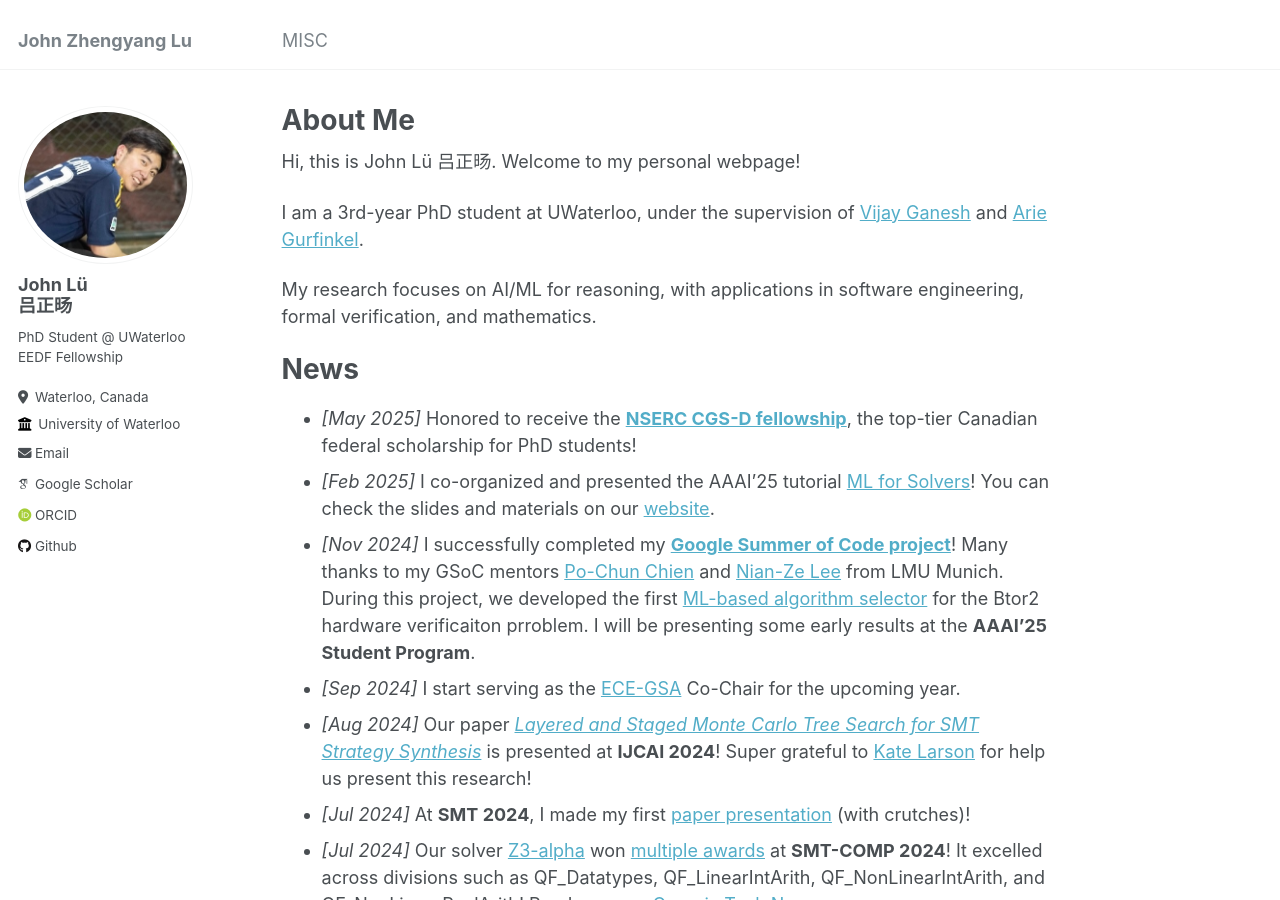
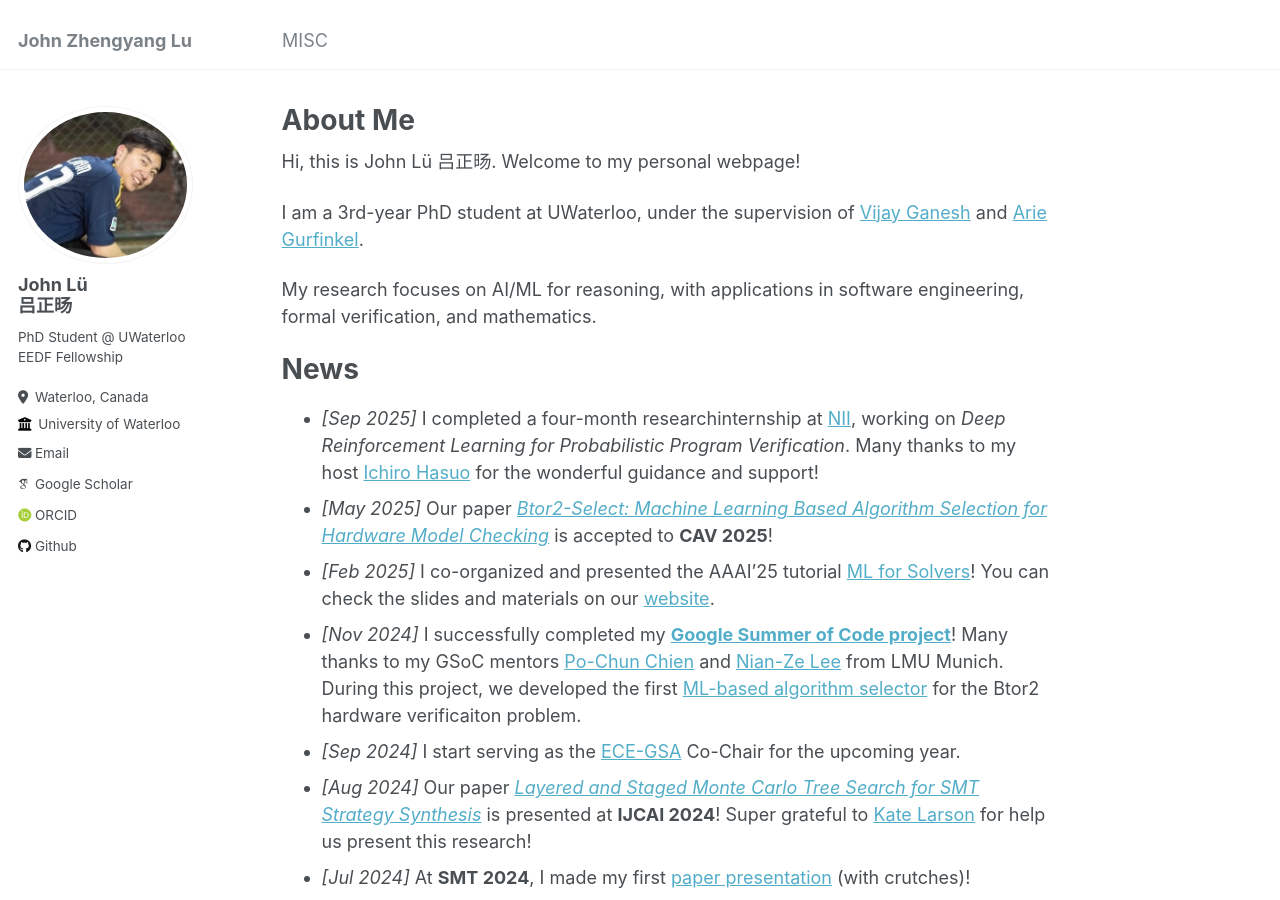
Before and after one commit to JohnLyu2/johnlyu2.github.io, a Jekyll site: the page built from _pages/about.md, in a window 1280 px wide and 900 px high. Built offline with Jekyll 4.4.1, drawn with Linux system fonts in a browser that asks for light colours; some web fonts are replaced.

Commit message:
update about CAV'25 and NII internship

```diff
--- a/_pages/about.md
+++ b/_pages/about.md
@@ -27,9 +27,10 @@ My research focuses on AI/ML for reasoning, with applications in software engine
 
 News
 ======
-- *[May 2025]*  Honored to receive the [**NSERC CGS-D fellowship**](https://www.nserc-crsng.gc.ca/Students-Etudiants/PG-CS/cgrsd-besrd_eng.asp), the top-tier Canadian federal scholarship for PhD students!
+- *[Sep 2025]*  I completed a four-month researchinternship at [NII](https://www.nii.ac.jp/en/), working on *Deep Reinforcement Learning for Probabilistic Program Verification*. Many thanks to my host [Ichiro Hasuo](https://group-mmm.org/~ichiro/) for the wonderful guidance and support!
+- *[May 2025]*  Our paper [*Btor2-Select: Machine Learning Based Algorithm Selection for Hardware Model Checking*](https://www.sosy-lab.org/research/btor2-select/) is accepted to **CAV 2025**!
 - *[Feb 2025]*  I co-organized and presented the AAAI’25 tutorial [ML for Solvers](https://ml-for-solvers.github.io/)! You can check the slides and materials on our [website](https://ml-for-solvers.github.io/).
-- *[Nov 2024]*  I successfully completed my [**Google Summer of Code project**](https://summerofcode.withgoogle.com/programs/2024/projects/FGmF8gS3)! Many thanks to my GSoC mentors [Po-Chun Chien](https://www.sosy-lab.org/people/chien/) and [Nian-Ze Lee](https://nianzelee.github.io/) from LMU Munich. During this project, we developed the first [ML-based algorithm selector](https://gitlab.com/sosy-lab/software/btor2-select) for the Btor2 hardware verificaiton prroblem. I will be presenting some early results at the **AAAI'25 Student Program**.
+- *[Nov 2024]*  I successfully completed my [**Google Summer of Code project**](https://summerofcode.withgoogle.com/programs/2024/projects/FGmF8gS3)! Many thanks to my GSoC mentors [Po-Chun Chien](https://www.sosy-lab.org/people/chien/) and [Nian-Ze Lee](https://nianzelee.github.io/) from LMU Munich. During this project, we developed the first [ML-based algorithm selector](https://gitlab.com/sosy-lab/software/btor2-select) for the Btor2 hardware verificaiton problem.
 - *[Sep 2024]*  I start serving as the [ECE-GSA](https://uwaterloo.ca/electrical-computer-engineering-graduate-student-association/) Co-Chair for the upcoming year.
 - *[Aug 2024]*  Our paper *[Layered and Staged Monte Carlo Tree Search for SMT Strategy Synthesis](https://www.ijcai.org/proceedings/2024/0211.pdf)* is presented at **IJCAI 2024**! Super grateful to [Kate Larson](https://cs.uwaterloo.ca/~klarson/index.html) for help us present this research!
 - *[Jul 2024]*  At **SMT 2024**, I made my first [paper presentation](https://easychair.org/smart-slide/slide/p8zq#) (with crutches)!
```
